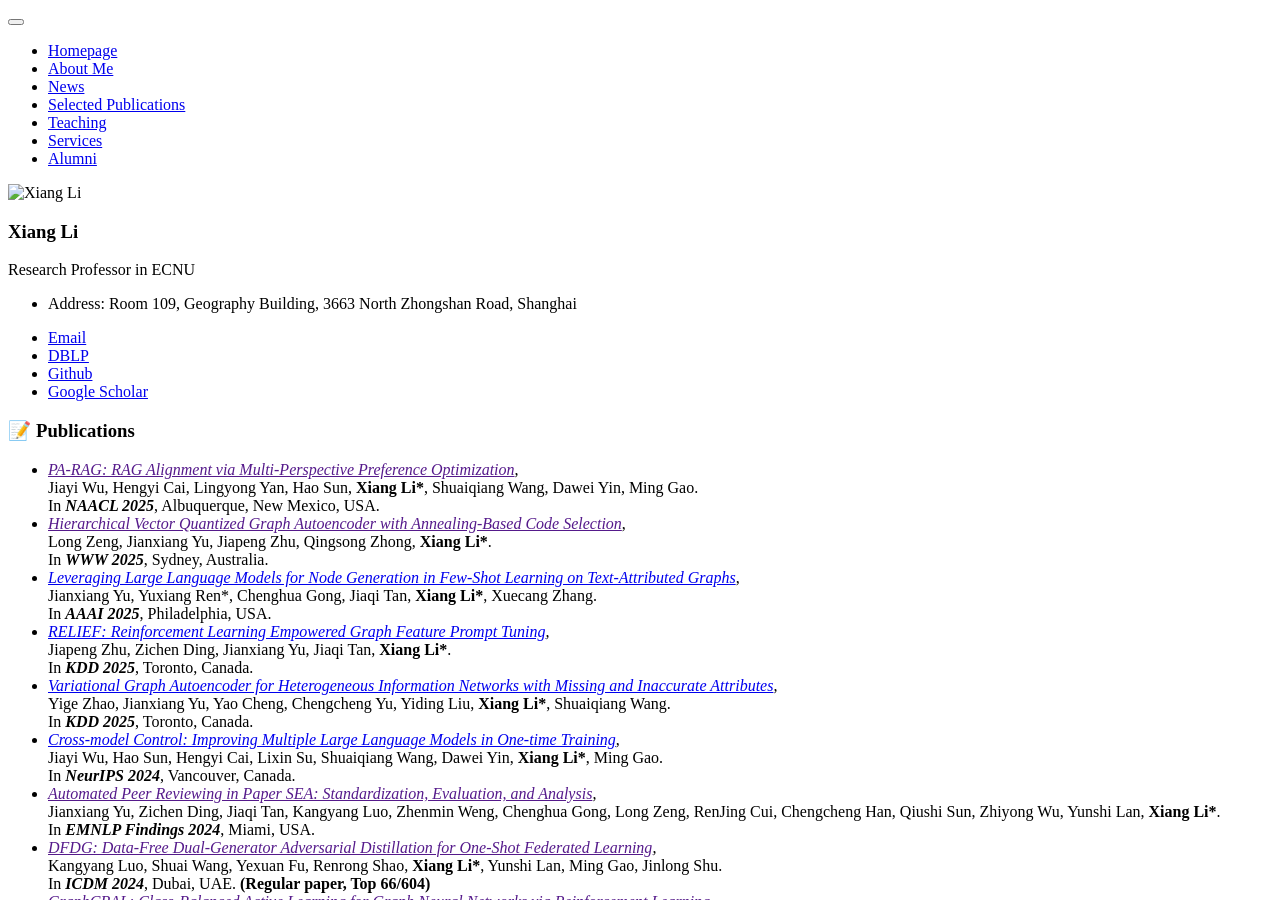
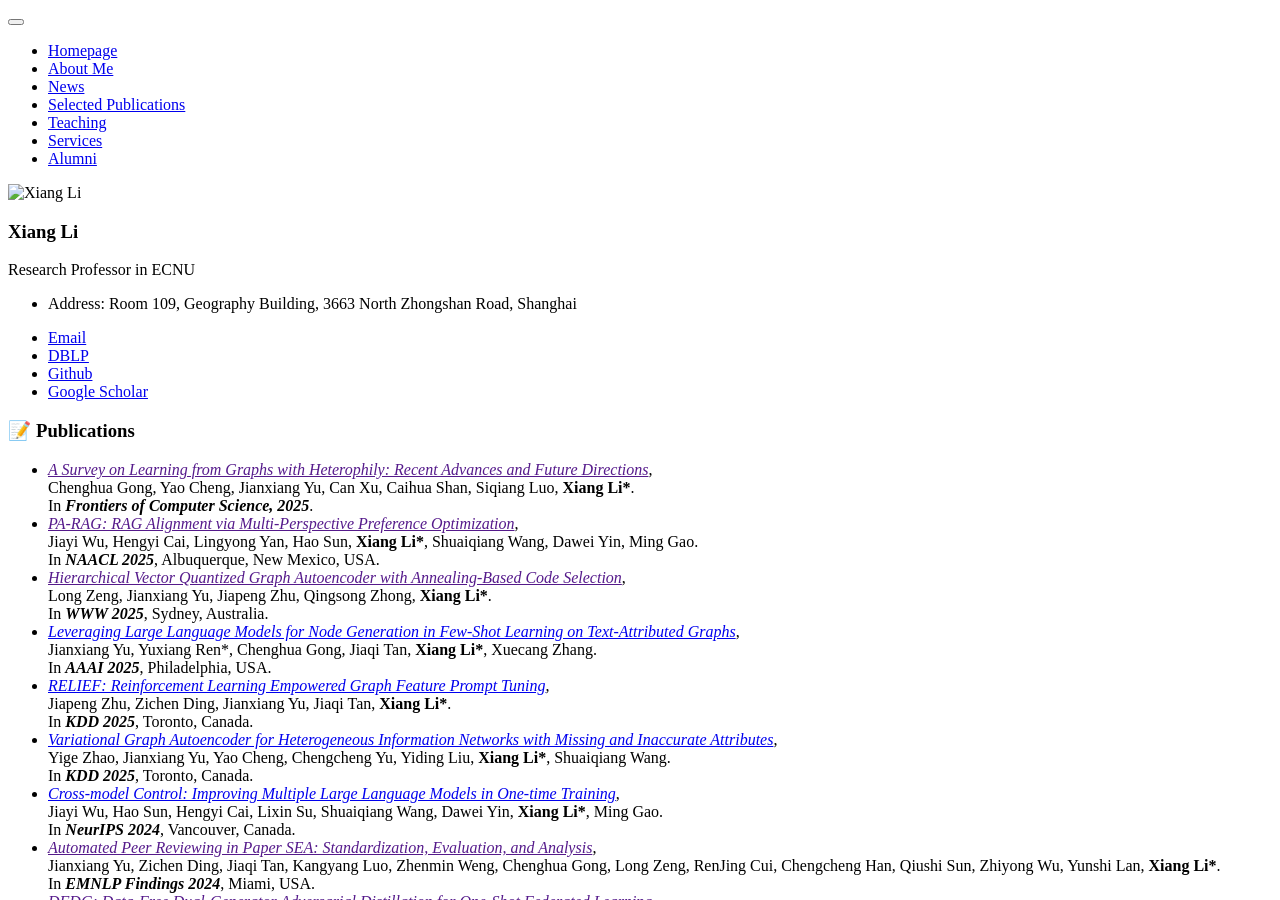
Before and after one commit to lixiang3776/lixiang3776.github.io, a Jekyll site: the page built from _pages/includes/pub.md, in a window 1280 px wide and 900 px high. Built offline with Jekyll 4.4.1, drawn with Linux system fonts in a browser that asks for light colours; our own code applies the rules of GitHub Pages for plain Markdown files.

Commit message:
Update pub.md

```diff
--- a/_pages/includes/pub.md
+++ b/_pages/includes/pub.md
@@ -2,6 +2,12 @@
 
 
 <ul>
+    <li>
+	<a href=""><i>A Survey on Learning from Graphs with Heterophily: Recent Advances and Future Directions</i></a>,<br>
+       Chenghua Gong, Yao Cheng, Jianxiang Yu, Can Xu, Caihua Shan, Siqiang Luo, <b>Xiang Li*</b>. <br>
+        In <b><i>Frontiers of Computer Science, 2025</i></b>.
+		<br>
+	</li>
     <li>
 	<a href=""><i>PA-RAG: RAG Alignment via Multi-Perspective Preference Optimization</i></a>,<br>
        Jiayi Wu, Hengyi Cai, Lingyong Yan, Hao Sun, <b>Xiang Li*</b>, Shuaiqiang Wang, Dawei Yin, Ming Gao. <br>
```
